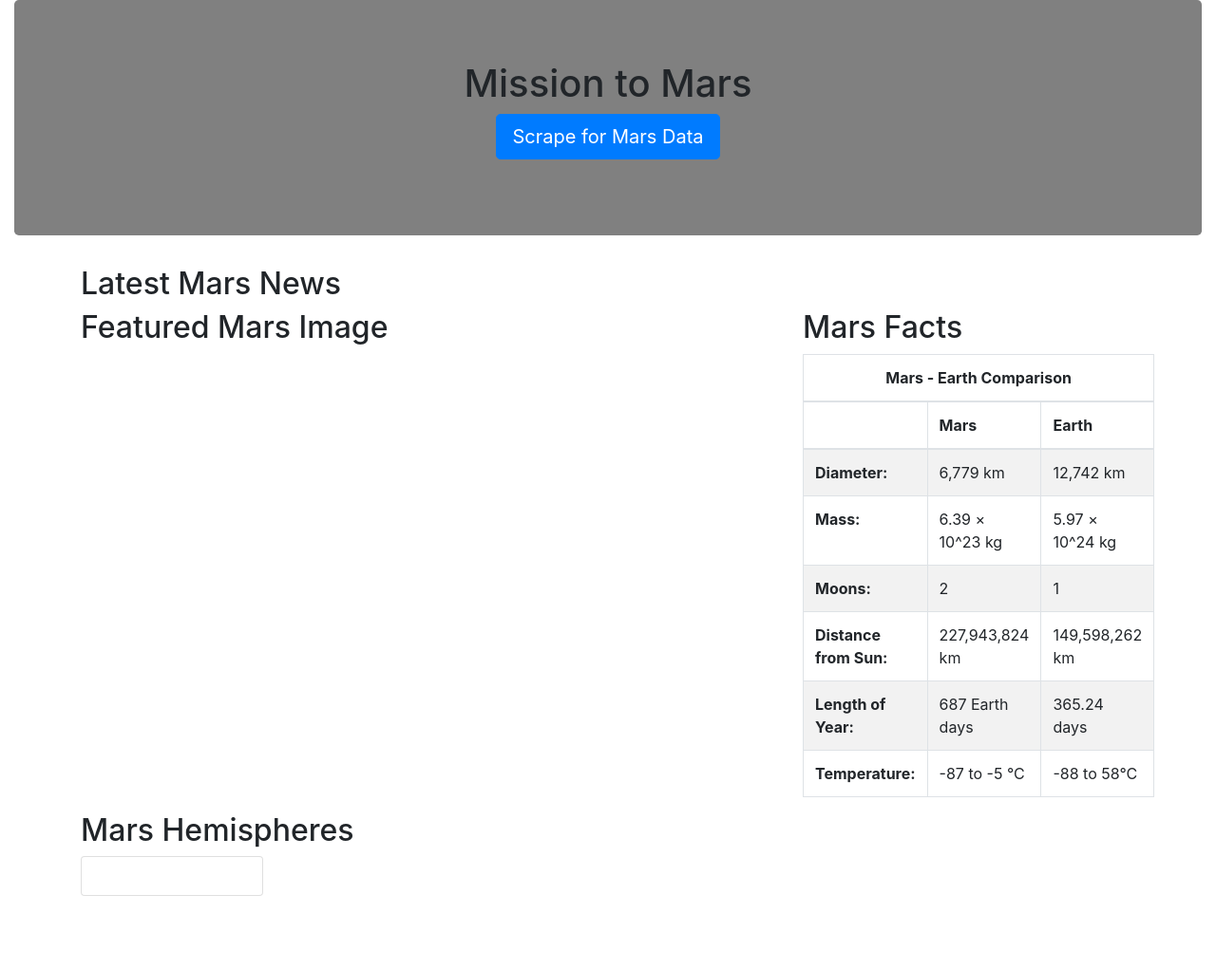
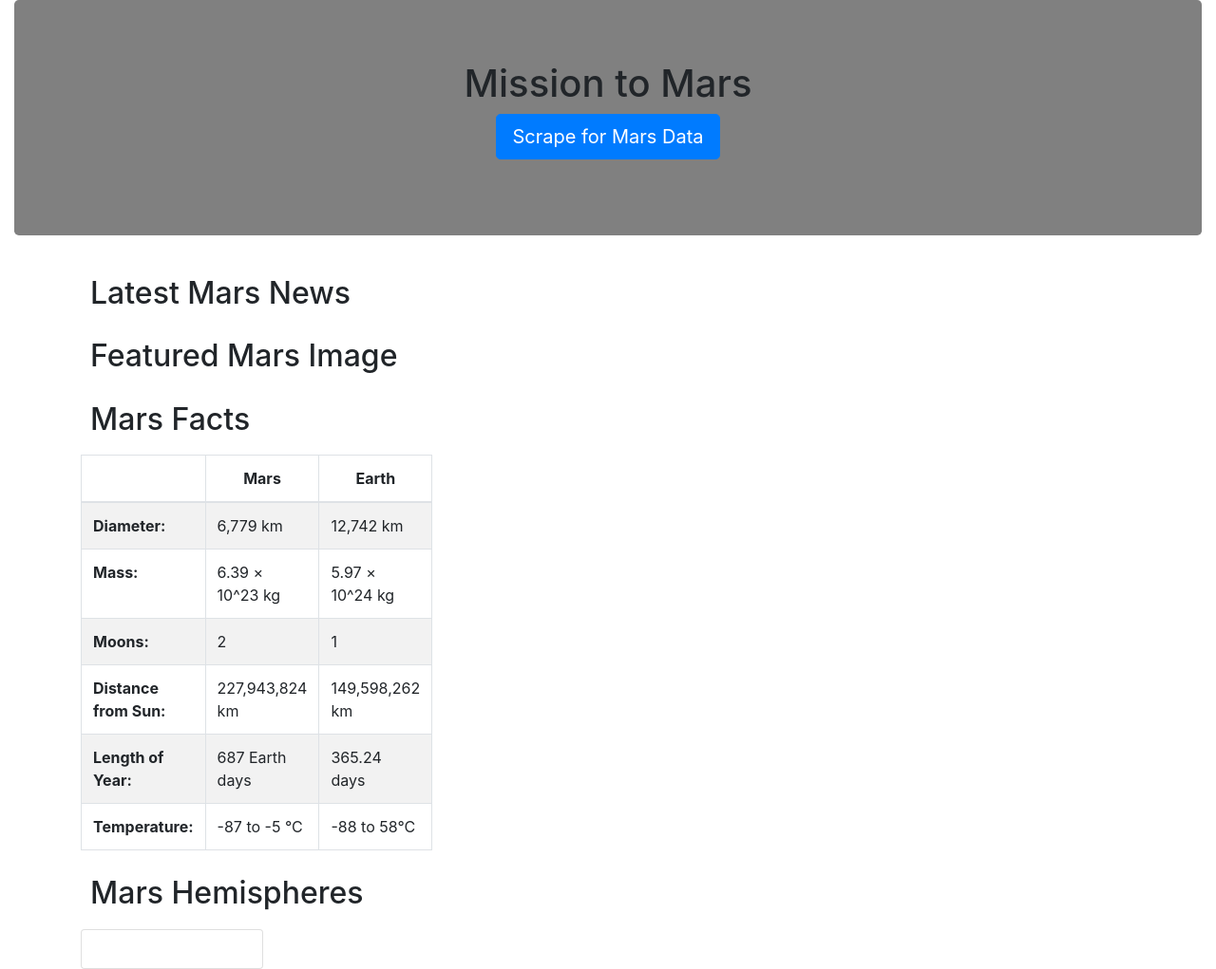
Before and after one commit to juliabrunett/web-scraping-challenge, a Flask app: template mission_to_mars/templates/index.html in a window 1280 px wide. Shown: the whole page at 95% size. Before the commit the page ends 944 px from the top, so only its background shows below. Run offline with Flask 2, Linux system fonts and the light colour scheme; the template is opened without the code that fills it, so the values that code supplies are empty; some libraries are stand-ins or nearby versions.

Commit message:
Working on fixing table

```diff
--- a/mission_to_mars/app.py
+++ b/mission_to_mars/app.py
@@ -8,10 +8,10 @@
 app = Flask(__name__)
 
 # Connect to the database
-#mars_db = PyMongo(app, uri="mongodb://localhost:27017/mars_app")
 conn = "mongodb://localhost:27017"
 client = pymongo.MongoClient(conn)
 
+# Create a mars_db and a mars collection
 db = client.mars_db
 mars = db.mars
 
--- a/mission_to_mars/templates/css/styles.css
+++ b/mission_to_mars/templates/css/styles.css
@@ -2,14 +2,14 @@
     background-color: grey;
 }
 
-#item-title {
-
+#item-title h2 {
+    padding: 10px;
 }
 
-#table-title {
-
+#table-title h2 {
+    padding: 10px;
 }
 
-#card {
-    width: 25%
+#feat_img img {
+    padding: 10px;
 }
--- a/mission_to_mars/templates/index.html
+++ b/mission_to_mars/templates/index.html
@@ -32,7 +32,7 @@
             </div>
         </div>
 
-        <div class="container">
+        <div class="container" id="feat_img">
             <div class="row">
                 <!--Featured Mars Image: Left-->
                 <div class="col-md-8" id="item-title">
@@ -43,16 +43,13 @@
                 <!--Mars Facts table: Right-->
                 <div class="col-md-4" id="table-title">
                     <h2>Mars Facts</h2>
-                    <table class="table table-striped table-bordered table-hover">
+                    <table class="dataframe table table-striped table-bordered table-hover">
                         <thead>
-                            <tr style="text-align: center;">
-                                <th colspan="3">Mars - Earth Comparison</th>
-                            </tr>
-                                <tr>
-                                    <td></td>
-                                    <th>Mars</th>
-                                    <th>Earth</th>
-                                </tr>
+                          <tr style="text-align: center;">
+                            <th></th>
+                            <th>Mars</th>
+                            <th>Earth</th>
+                          </tr>
                         </thead>
                         <tbody>
                           <tr>
@@ -87,6 +84,9 @@
                           </tr>
                         </tbody>
                       </table>
+                    <!--{{ dict.mars_facts.table }}-->
+
+
                 </div>
             </div>
         </div>
```
Also changed, not shown: mission_to_mars/scrape_mars.py (+22 -2 lines), 1 other file.
